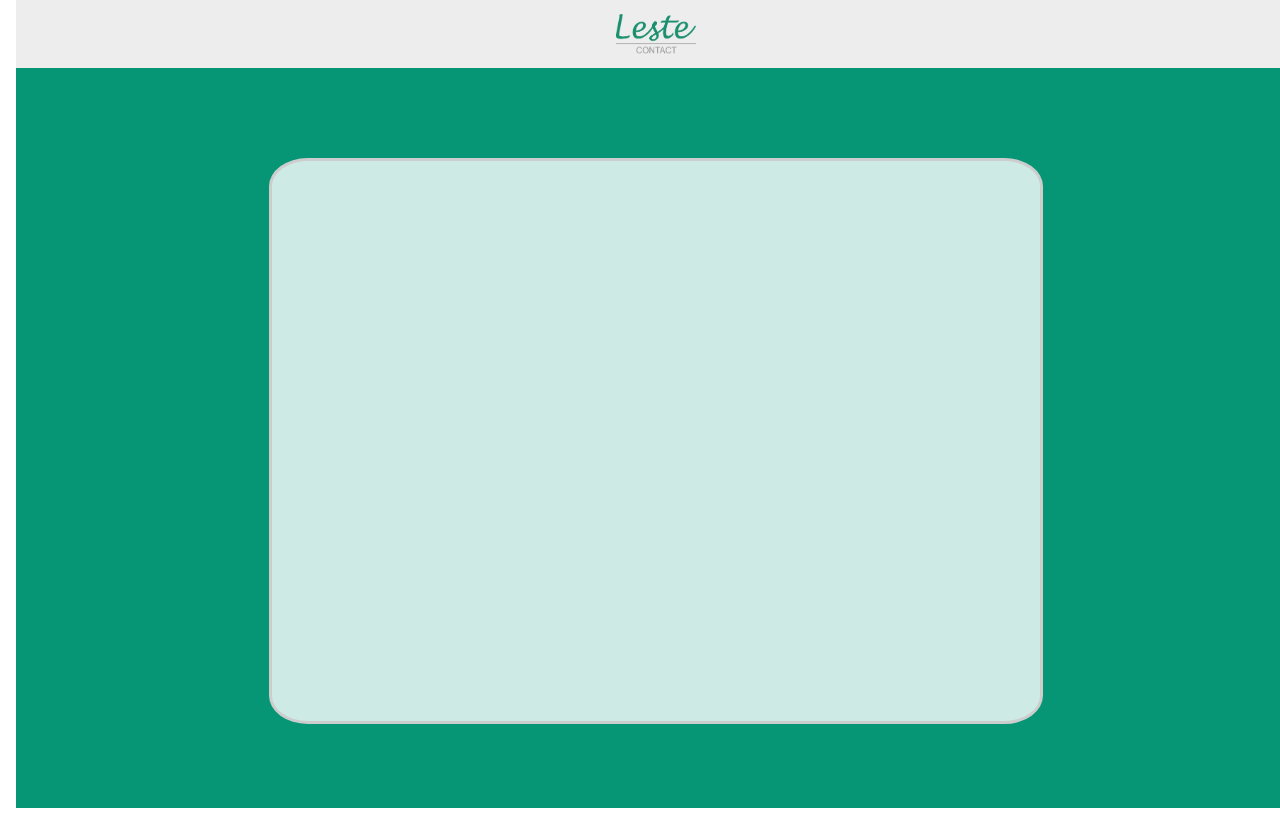
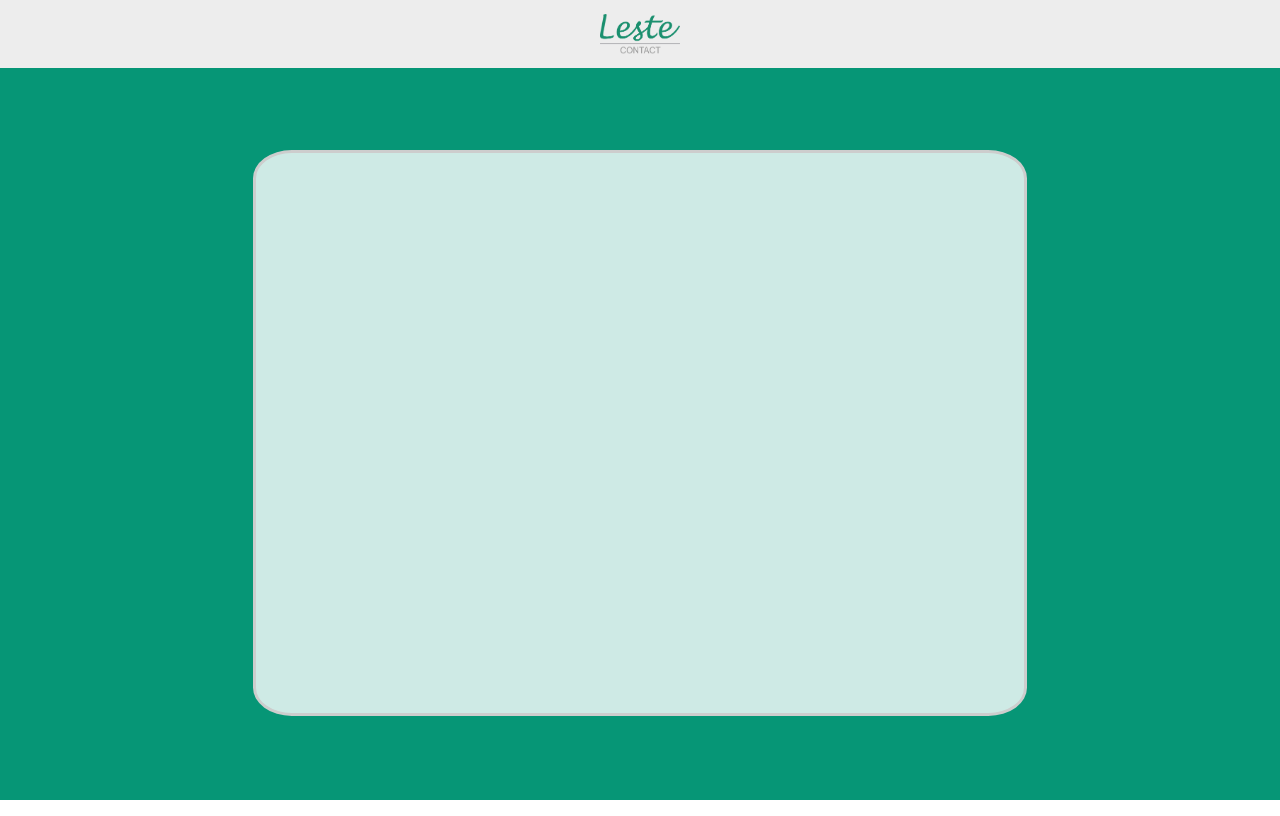
Before and after one commit to devleste/desafio, a React (Create React App) app: page / in a window 1280 px wide. Built offline with nearby package versions, Linux system fonts and the light colour scheme.

Commit message:
config: css reset

```diff
--- /dev/null
+++ b/src/GlobalStyle.js
@@ -0,0 +1,49 @@
+import { createGlobalStyle } from "styled-components"
+
+const GlobalStyle = createGlobalStyle`
+    html, body, div, span, applet, object, iframe,
+    h1, h2, h3, h4, h5, h6, p, blockquote, pre,
+    a, abbr, acronym, address, big, cite, code,
+    del, dfn, em, img, ins, kbd, q, s, samp,
+    small, strike, strong, sub, sup, tt, var,
+    b, u, i, center,
+    dl, dt, dd, ol, ul, li,
+    fieldset, form, label, legend,
+    table, caption, tbody, tfoot, thead, tr, th, td,
+    article, aside, canvas, details, embed,
+    figure, figcaption, footer, header, hgroup,
+    menu, nav, output, ruby, section, summary,
+    time, mark, audio, video {
+        margin: 0;
+        padding: 0;
+        border: 0;
+        font-size: 100%;
+        font: inherit;
+        vertical-align: baseline;
+    }
+    /* HTML5 display-role reset for older browsers */
+    article, aside, details, figcaption, figure,
+    footer, header, hgroup, menu, nav, section {
+        display: block;
+    }
+    body {
+        line-height: 1;
+    }
+    ol, ul {
+        list-style: none;
+    }
+    blockquote, q {
+        quotes: none;
+    }
+    blockquote:before, blockquote:after,
+    q:before, q:after {
+        content: '';
+        content: none;
+    }
+    table {
+        border-collapse: collapse;
+        border-spacing: 0;
+    }
+`
+
+export default GlobalStyle;
--- a/src/index.js
+++ b/src/index.js
@@ -1,10 +1,12 @@
 import React from 'react';
 import ReactDOM from 'react-dom/client';
 import App from './App';
+import GlobalStyle from './GlobalStyle';
 
 const root = ReactDOM.createRoot(document.getElementById('root'));
 root.render(
   <React.StrictMode>
+    <GlobalStyle />
     <App />
   </React.StrictMode>
 );
```
